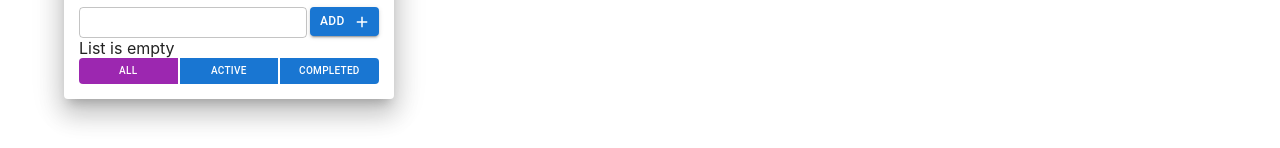
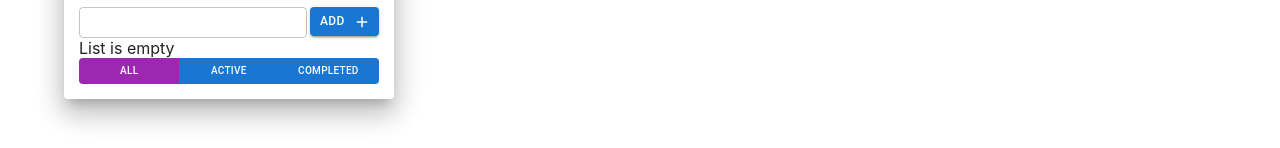
Before and after one commit to LizaAgey/inc_todo_list, a React (Create React App) app: page / in a window 1280 px wide. Both pictures are taken after typing "Sample" into the empty fields and a click on the button "ADD". Shown: the part 223-371 px from the top of the page. Built offline with nearby package versions, Linux system fonts and the light colour scheme.

Commit message:
fix: Material UI Button to memo

```diff
--- a/src/AppWithReducer.tsx
+++ b/src/_AppWithReducer.tsx
@@ -16,7 +16,7 @@ export type TodoListsType = {
     filter: FilterValuesType
 }
 
-function AppWithReducer() {
+function _AppWithReducer() {
 
     // let todoListId1 = v1()
     // let todoListId2 = v1()
@@ -148,4 +148,4 @@ function AppWithReducer() {
 }
 
 
-export default AppWithReducer;
+export default _AppWithReducer;
--- /dev/null
+++ b/src/components/Task.tsx
@@ -0,0 +1,40 @@
+import React, {ChangeEvent, memo, useCallback} from 'react';
+import {Checkbox, ListItem} from '@mui/material';
+import styles from './styles.module.css';
+import EditableSpan from './EditableSpan';
+import {IconButton} from '@material-ui/core';
+import ClearIcon from '@mui/icons-material/Clear';
+import {TaskType} from '../AppWithRedux';
+import {changeTaskStatusAC, changeTaskTitleAC, removeTaskAC} from '../store/tasks-reducer';
+import {useDispatch} from 'react-redux';
+
+export type TaskPropsType = {
+    task: TaskType
+    todolistId: string
+}
+
+const Task = memo((props: TaskPropsType) => {
+    console.log('task')
+    const dispatch = useDispatch()
+
+    const removeTaskHandler = useCallback(() => dispatch(removeTaskAC(props.task.id, props.todolistId)), [dispatch])
+    const changeTaskStatusHandler = useCallback((event: ChangeEvent<HTMLInputElement>) => dispatch(changeTaskStatusAC(props.task.id, event.currentTarget.checked, props.todolistId)), [dispatch])
+    const changeTaskTitle = useCallback((title: string) => dispatch(changeTaskTitleAC(props.task.id, props.todolistId, title)), [dispatch])
+
+    return (
+        <ListItem key={props.task.id} sx={{p: '0px'}}>
+            <Checkbox checked={props.task.isDone}
+                      onChange={changeTaskStatusHandler}
+                      size="small"
+            />
+            <div style={{display: 'inline-block'}} className={props.task.isDone ? styles.completedTask : ''}>
+                <EditableSpan title={props.task.title} changeTitle={changeTaskTitle}/>
+            </div>
+            <IconButton onClick={removeTaskHandler}>
+                <ClearIcon fontSize="small"/>
+            </IconButton>
+        </ListItem>
+    )
+})
+
+export default Task;
--- a/src/components/TodoList.tsx
+++ b/src/components/TodoList.tsx
@@ -15,6 +15,7 @@ import {
     ChangeTodolistTitleAC,
     RemoveTodolistAC
 } from '../store/todolists-reducer';
+import Task from './Task';
 
 
 export type TodoListPropsType = {
@@ -22,7 +23,7 @@ export type TodoListPropsType = {
 }
 
 export const TodoList = memo(({currentTodolist}: TodoListPropsType) => {
-    console.log('List')
+    console.log('todo list')
     let {id, title, filter} = currentTodolist
 
     const dispatch = useDispatch()
@@ -39,35 +40,19 @@ export const TodoList = memo(({currentTodolist}: TodoListPropsType) => {
     };
     const filteredTasks: Array<TaskType> = getFilteredTasks(tasksOfCurrentTodolist, filter)
     const addNewTask = useCallback((titleFromInput: string) => {
-        dispatch(addTaskAC(title, id))
+        dispatch(addTaskAC(titleFromInput, id))
     }, [dispatch])
 
+    const tasksListItems = filteredTasks.length > 0
+        ? (<List style={{all: 'unset'}}>{filteredTasks.map((task: TaskType) => <Task task={task} todolistId={id}
+                                                                                     key={task.id}/>)}</List>)
+        : (<div>List is empty</div>)
 
-    const getTasksItemList = (task: TaskType) => {
-        const removeTaskHandler = () => dispatch(removeTaskAC(task.id, id))
-        const changeTaskStatusHandler = (event: ChangeEvent<HTMLInputElement>) => dispatch(changeTaskStatusAC(task.id, event.currentTarget.checked, id))
-        const changeTaskTitle = (title: string) => dispatch(changeTaskTitleAC(task.id, id, title))
+    const onClickAllFilter = useCallback(() => dispatch(ChangeTodolistFilterAC(id, "All")),[dispatch])
+    const  onClickActiveFilter = useCallback(() => dispatch(ChangeTodolistFilterAC(id, "Active")),[dispatch])
+    const onClickCompletedFilter = useCallback(() => dispatch(ChangeTodolistFilterAC(id, "Completed")),[dispatch])
 
-            return (
-                <ListItem key={task.id} sx={{p: '0px'}}>
-                    <Checkbox checked={task.isDone}
-                              onChange={changeTaskStatusHandler}
-                              size="small"
-                    />
-                    <div style={{display: 'inline-block'}} className={task.isDone ? styles.completedTask : ''}>
-                        <EditableSpan title={task.title} changeTitle={changeTaskTitle}/>
-                    </div>
-                    <IconButton onClick={removeTaskHandler}>
-                        <ClearIcon fontSize="small"/>
-                    </IconButton>
-                </ListItem>
-            )
-        }
-        const tasksListItems = filteredTasks.length > 0
-            ? (<List style={{all: 'unset'}}>{filteredTasks.map((task: TaskType) => getTasksItemList(task))}</List>)
-            : (<div>List is empty</div>)
 
-    const onClickFilterHandlerCreator = (todoListId: string, filter: FilterValuesType) => () => dispatch(ChangeTodolistFilterAC(todoListId, filter))
     const removeTodoListHandler = useCallback(() => dispatch(RemoveTodolistAC(id)),[dispatch])
     const changeTodoListTile = (title: string) => dispatch(ChangeTodolistTitleAC(title, id))
 
@@ -84,28 +69,39 @@ export const TodoList = memo(({currentTodolist}: TodoListPropsType) => {
                 {tasksListItems}
             </div>
             <ButtonGroup fullWidth disableElevation size="small">
-                <Button variant="contained"
-                        fullWidth
-                        color={filter === 'All' ? 'secondary' : 'primary'}
-                        sx={{mr: '3px', fontSize: '10px', minWidth: 'fit-content'}}
-                        onClick={onClickFilterHandlerCreator(id, 'All')}>
-                    All
-                </Button>
-                <Button variant="contained"
-                        fullWidth
-                        color={filter === 'Active' ? 'secondary' : 'primary'}
-                        sx={{mr: '3px', fontSize: '10px', minWidth: 'fit-content'}}
-                        onClick={onClickFilterHandlerCreator(id, 'Active')}>
-                    Active
-                </Button>
-                <Button variant="contained"
-                        fullWidth
-                        color={filter === 'Completed' ? 'secondary' : 'primary'}
-                        sx={{fontSize: '10px', minWidth: 'fit-content'}}
-                        onClick={onClickFilterHandlerCreator(id, 'Completed')}>
-                    Completed
-                </Button>
+
+                <ButtonWithMemo currentButton={'All'}
+                                filterValue={filter}
+                                onClickHandler={onClickAllFilter}
+                />
+                <ButtonWithMemo currentButton={'Active'}
+                                filterValue={filter}
+                                onClickHandler={onClickActiveFilter}
+                />
+                <ButtonWithMemo currentButton={'Completed'}
+                                filterValue={filter}
+                                onClickHandler={onClickCompletedFilter}
+                />
+
             </ButtonGroup>
         </div>
     );
 })
+
+export type ButtonWithMemoType = {
+    filterValue: FilterValuesType
+    onClickHandler: () => void
+    currentButton: FilterValuesType
+}
+
+const ButtonWithMemo = memo((props: ButtonWithMemoType) => {
+    return <Button variant="contained"
+                   fullWidth
+                   color={props.filterValue === props.currentButton ? 'secondary' : 'primary'}
+                   sx={{fontSize: '10px', minWidth: 'fit-content'}}
+                   onClick={props.onClickHandler}>
+        {props.currentButton}
+    </Button>
+})
+
+export default TodoList;
```
Also changed, not shown: src/components/EditableSpan.tsx (+5 -3 lines).
